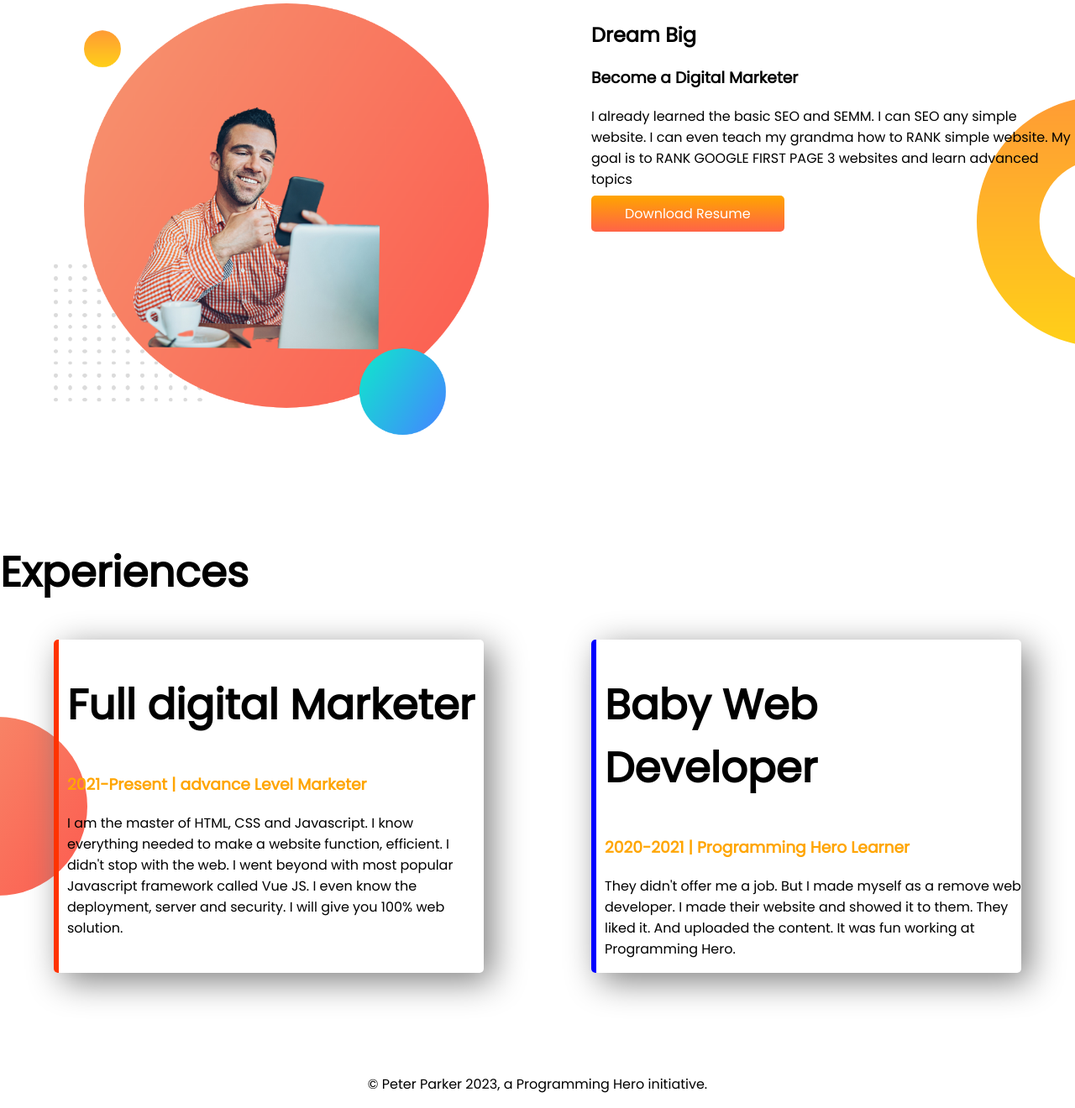
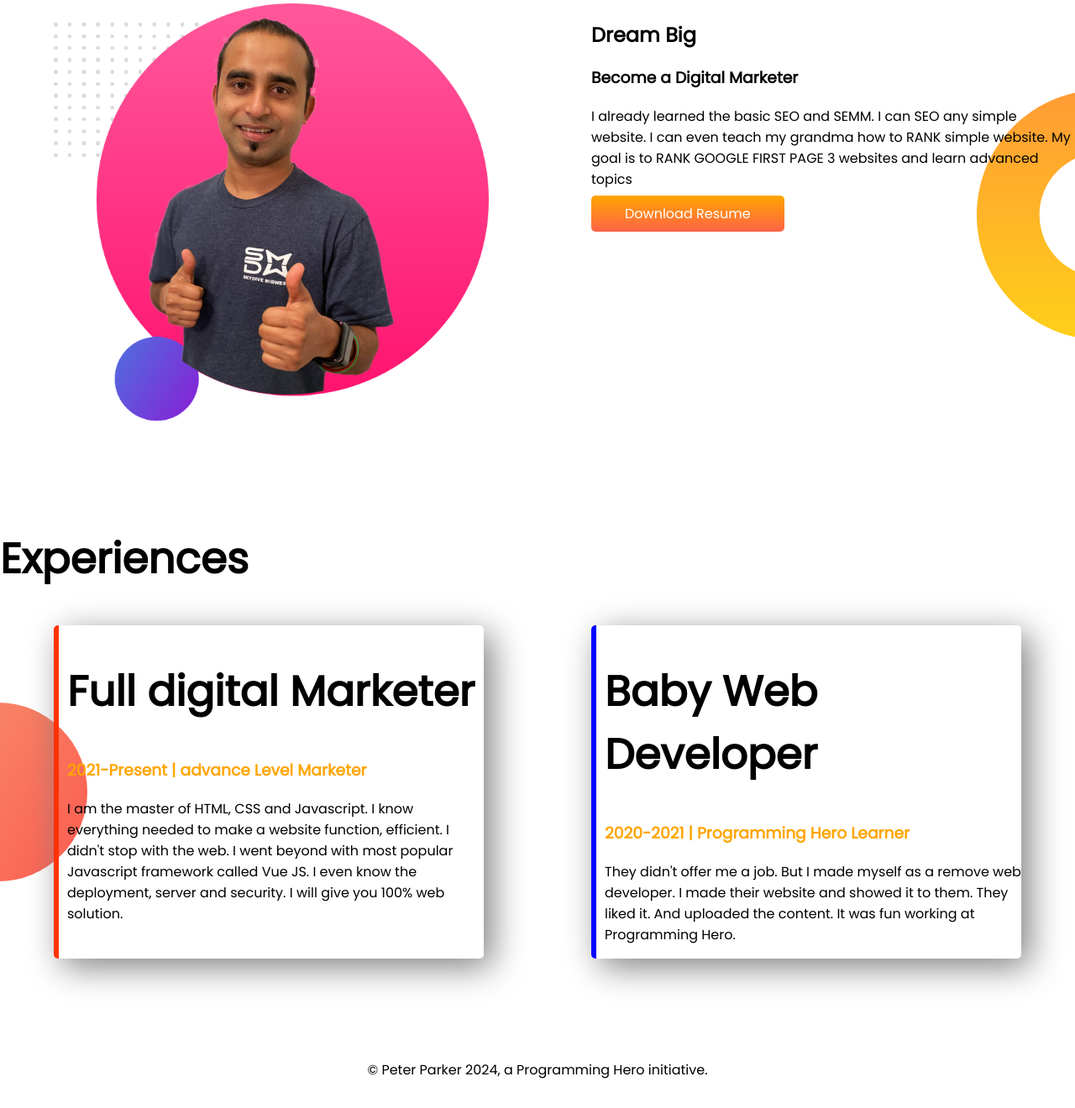
Before and after one commit to dipubdt/developer-protfolio, a plain HTML site: page index.html in a window 1280 px wide. Shown: the part 638-1958 px from the top of the page at 84% size. Drawn offline with Linux system fonts and the light colour scheme.

Commit message:
img chage

```diff
--- a/index.html
+++ b/index.html
@@ -39,7 +39,7 @@
 
     <section class="dream-big flexibale-container">
         <div class="haif-width">
-            <img src="images/my-bg.png" alt="">
+            <img src="images/jhankar2.png" alt="">
         </div>
 
         <div class="haif-width">
@@ -102,7 +102,7 @@
 </body>
 <footer>
 
-    <p>© Peter Parker 2023, a Programming Hero initiative.</p>
+    <p>© Peter Parker 2024, a Programming Hero initiative.</p>
 </footer>
 
 </html>
```
